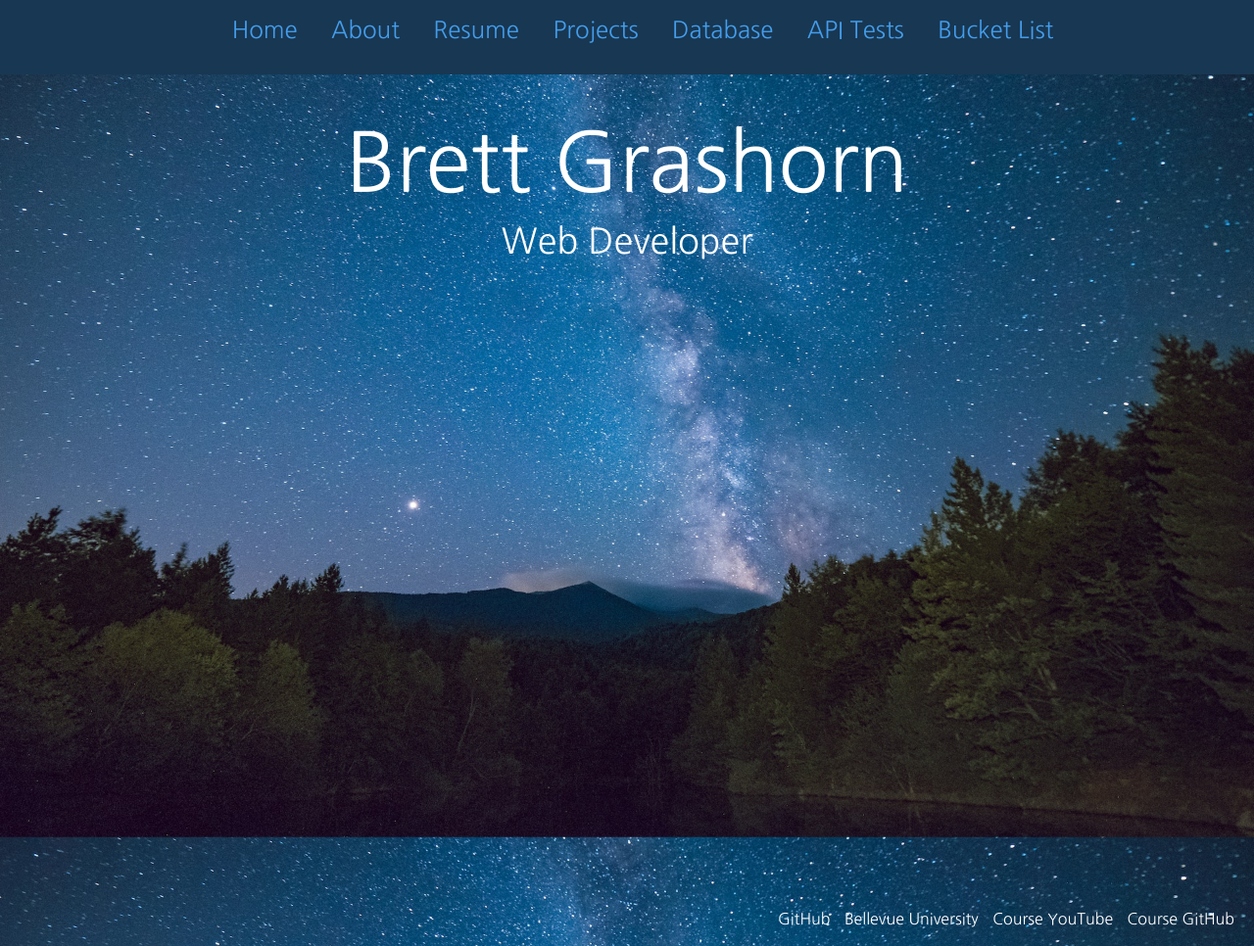
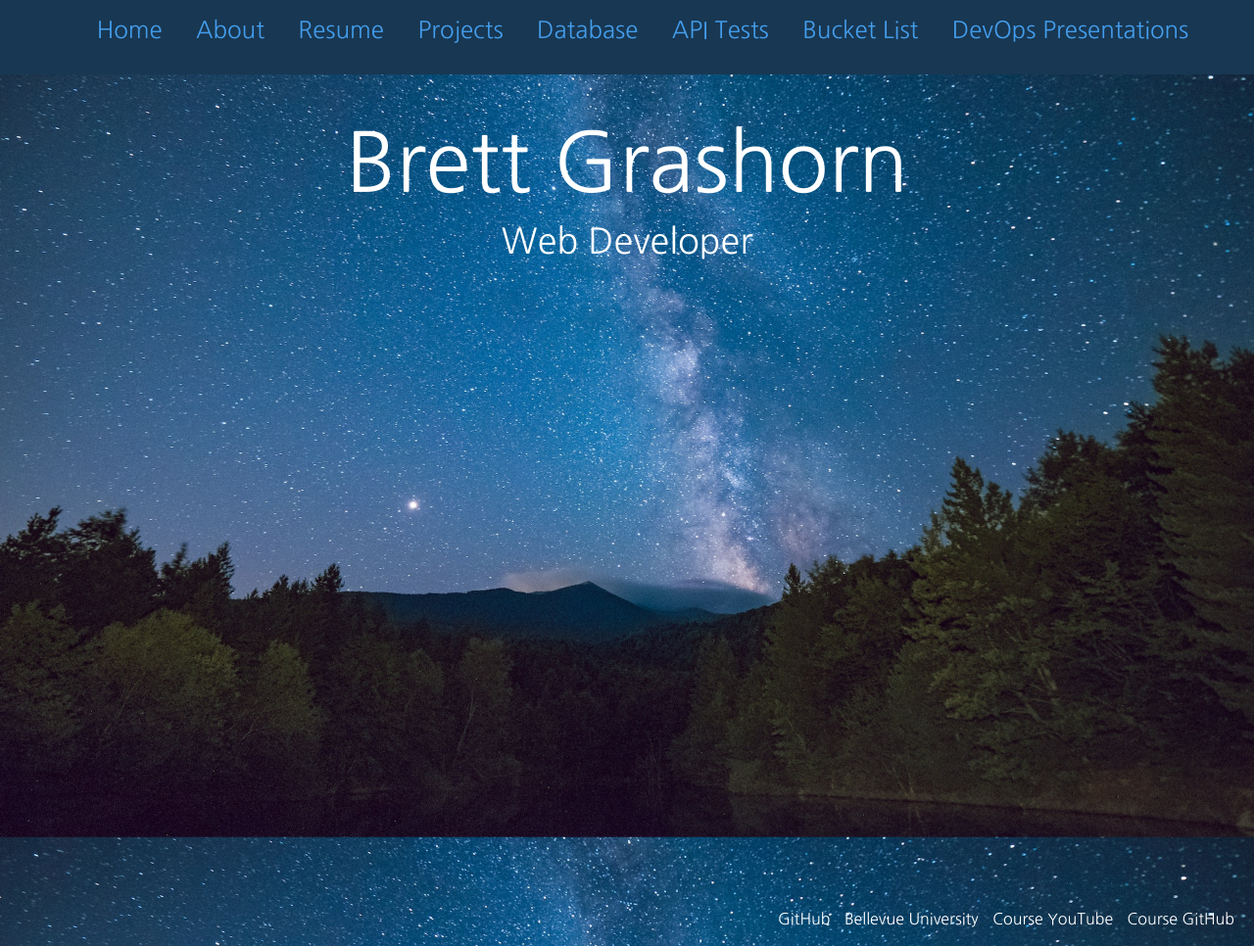
Before and after one commit to bgrashorn/personal-portfolio, a plain HTML site: page index.html in a window 1280 px wide. Shown: the whole page at 98% size. Drawn offline with nearby package versions, Linux system fonts and the light colour scheme.

Commit message:
DevOps Week 1

```diff
--- a/index.html
+++ b/index.html
@@ -56,6 +56,11 @@
         <li><a href="./views/database.html">Database</a></li>
         <li><a href="./views/api-tests.html">API Tests</a></li>
         <li><a href="./views/bucket-list.html">Bucket List</a></li>
+        <li>
+          <a href="./devops-presentations/grashorn-technology-value-stream.html"
+            >DevOps Presentations</a
+          >
+        </li>
       </ul>
     </div>
 
```
